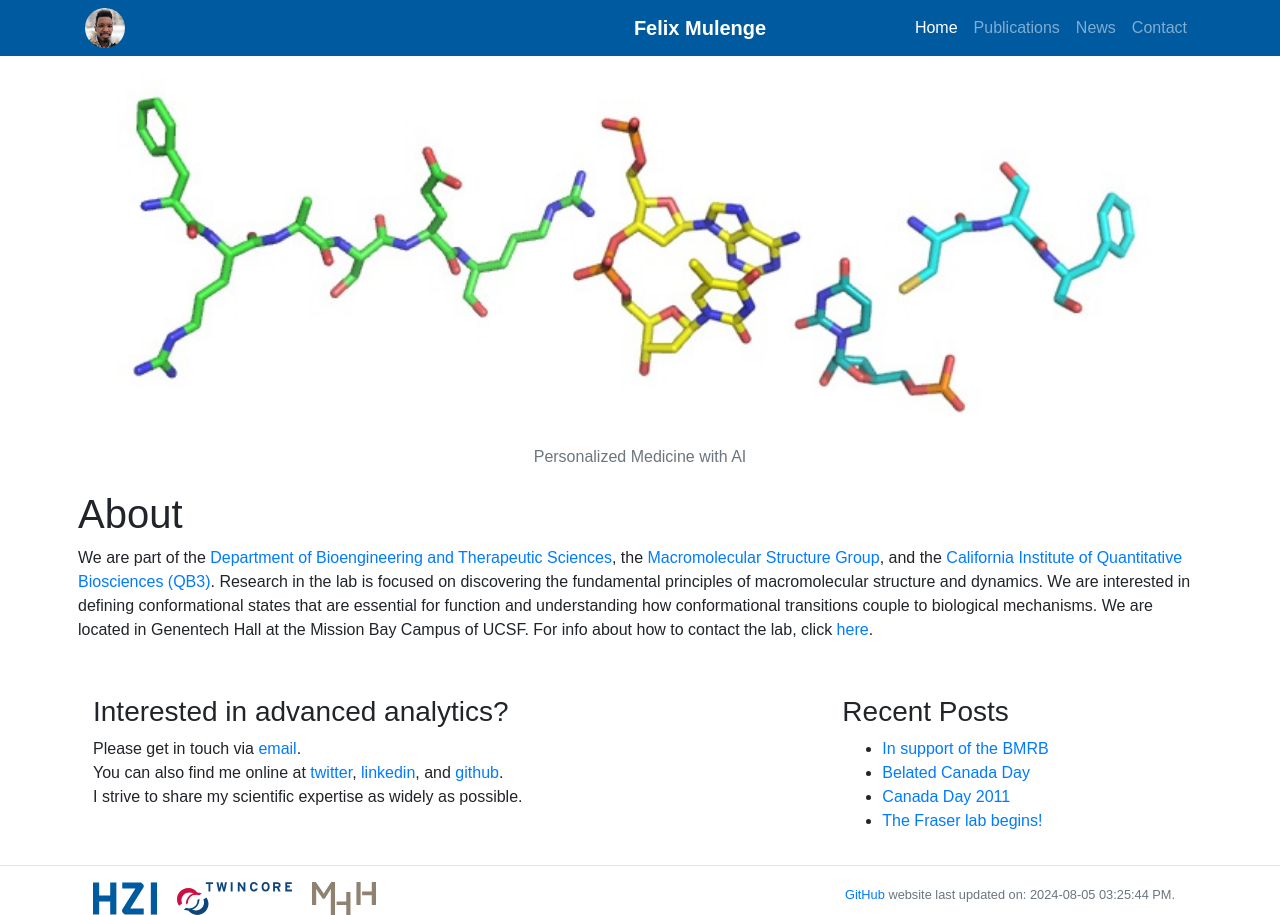
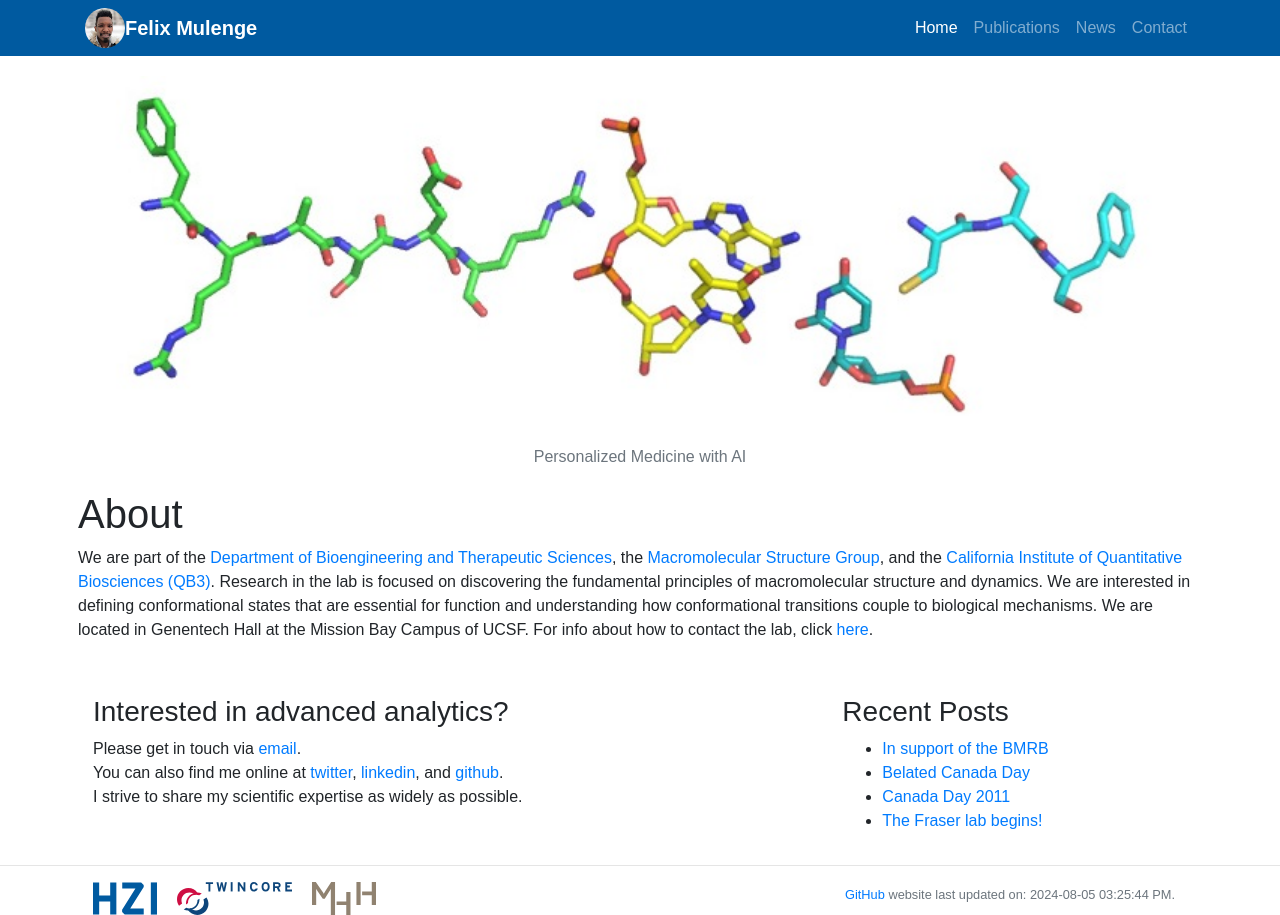
Before and after one commit to fmulenge/fmulenge.github.io, a Jekyll site: the page built from index.md, in a window 1280 px wide. Built offline with Jekyll 4.4.1, drawn with Linux system fonts in a browser that asks for light colours.

Commit message:
Update custom.css

```diff
--- a/static/css/custom.css
+++ b/static/css/custom.css
@@ -98,9 +98,8 @@ blockquote {
 .navbar-brand {
     position: absolute;
     width: 100%;
-    left: 60px;
-    text-align: center;
-    margin: auto;
+    text-align: left;
+    padding-left: 40px !important;
 }
 
 .navbar-brand img {
```
